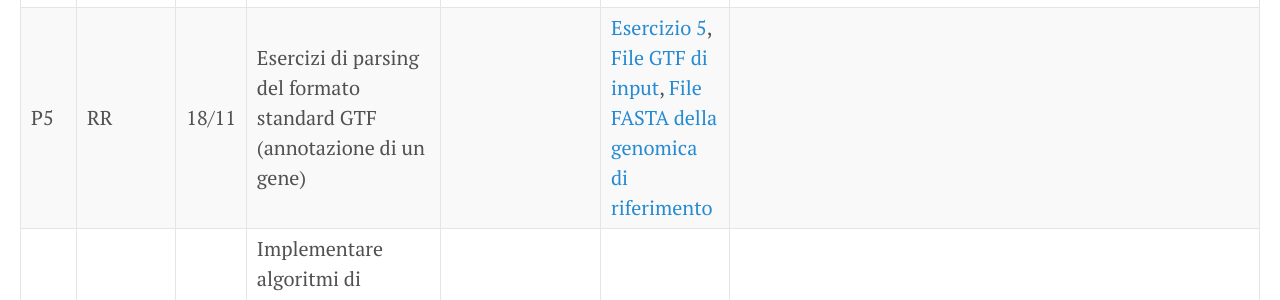
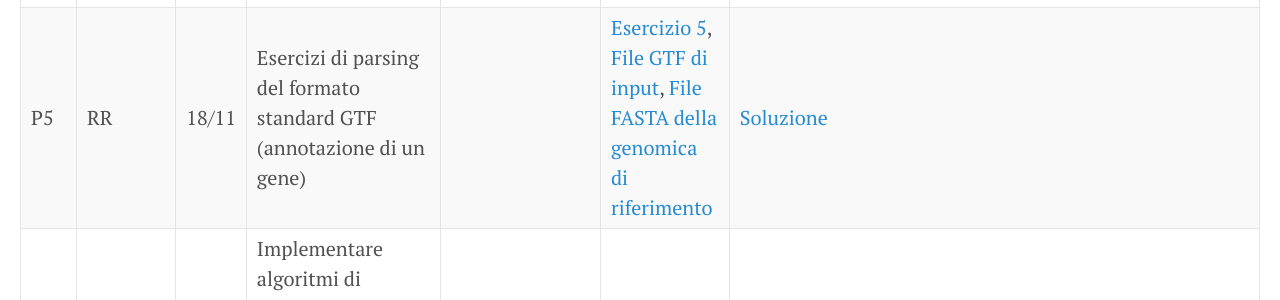
Before and after one commit to bioinformatica-corso/lezioni, a Jekyll site: the page built from docs/index.md, in a window 1280 px wide and 900 px high, scrolled down 2280 px. Shown: the part 156-456 px from the top of the window. Built offline with Jekyll 4.4.1, drawn with Linux system fonts in a browser that asks for light colours.

Commit message:
Aggiornato calendario con soluzione es5
Aggiornato calendario con soluzione es5

```diff
--- a/docs/index.md
+++ b/docs/index.md
@@ -22,7 +22,7 @@
 | P4  | RR      | 4/11  | Espressioni regolari. Espressione genica. Esercizio di parsing del formato EMBL                                                                                       |                                                                                                                                                                                                                                                          | [Esercizio 4](https://github.com/bioinformatica-corso/lezioni/blob/master/laboratorio/4nov19/esercizio4-testo.ipynb), [File di input](https://github.com/bioinformatica-corso/lezioni/blob/master/laboratorio/4nov19/M10051.txt), [File del codice genetico](https://github.com/bioinformatica-corso/lezioni/blob/master/laboratorio/4nov19/genetic-code.txt)             | [Soluzione](https://github.com/bioinformatica-corso/lezioni/blob/master/laboratorio/4nov19/esercizio4-soluzione.ipynb)                                                                                                                         |
 | A9  | GDV     | 6/11  | Allineamento globale come caso generale di distanza di edit e LCS                                                                               | Gusfield 11.6, 11.6.[1-2], 1.1, 4.1, 4.2.[1-2]                                                                                                                                                                                                                                |                                                                                                                                                                                                                                                |                                                                                                                         |
 | A10 | GDV     | 7/11  | Allineamento con banda. Allineamento con gap                                                                                                    | Gusfield 12.2.3, 12.2.4, 11.8                                                                                                                                                                                                                                                 |                                                                                                                                                                                                                                                |                                                                                                                         |
-| P5  | RR      | 18/11 | Esercizi di parsing del formato standard GTF (annotazione di un gene)                                                                           |                                                                                                                                                                                                                                                                               |[Esercizio 5](https://github.com/bioinformatica-corso/lezioni/blob/master/laboratorio/18nov19/esercizio5-testo.ipynb), [File GTF di input](https://github.com/bioinformatica-corso/lezioni/blob/master/laboratorio/18nov19/input.gtf), [File FASTA della genomica di riferimento](https://github.com/bioinformatica-corso/lezioni/blob/master/laboratorio/18nov19/ENm006.fa)                                                                                                                                                                                                                                                |                                                                                                                         |
+| P5  | RR      | 18/11 | Esercizi di parsing del formato standard GTF (annotazione di un gene)                                                                           |                                                                                                                                                                                                                                                                               |[Esercizio 5](https://github.com/bioinformatica-corso/lezioni/blob/master/laboratorio/18nov19/esercizio5-testo.ipynb), [File GTF di input](https://github.com/bioinformatica-corso/lezioni/blob/master/laboratorio/18nov19/input.gtf), [File FASTA della genomica di riferimento](https://github.com/bioinformatica-corso/lezioni/blob/master/laboratorio/18nov19/ENm006.fa)                                                                                                                                                                                                                                                | [Soluzione](https://github.com/bioinformatica-corso/lezioni/blob/master/laboratorio/18nov19/esercizio5-soluzione.ipynb)                                                                                                                         |
 | A11 | GDV     | 20/11 | Implementare algoritmi di programmazione dinamica. Allineamento multiplo                                                                        | Gusfield 14.1, 14.[5-6]                                                                                                                                                                                                                                                       |                                                                                                                                                                                                                                                |                                                                                                                         |
 | A12 | GDV     | 21/11 | Controllo di versione (git). Python, FFI, Cython.                                                                                               |                                                                                                                                                                                                                                                                               |                                                                                                                                                                                                                                                |                                                                                                                         |
 | A13 | GDV     | 27/11 | Sequenziamento: grafi di de Brujin                                                                                                              | Gusfield 16.18                                                                                                                                                                                                                                                                |                                                                                                                                                                                                                                                |                                                                                                                         |
```
